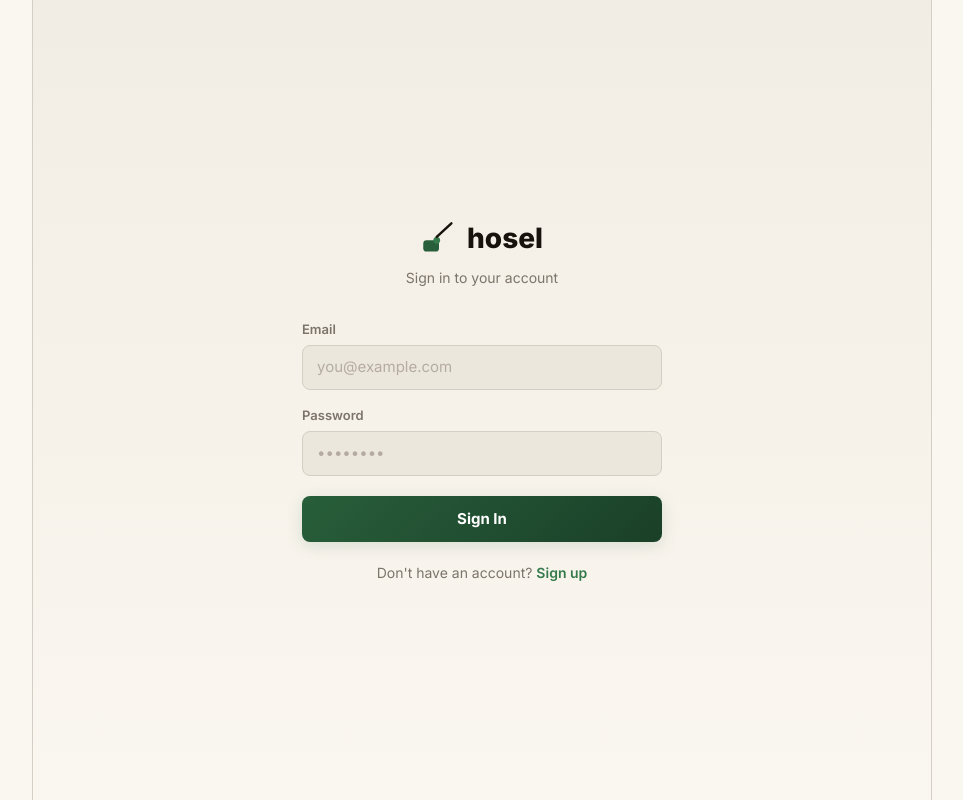
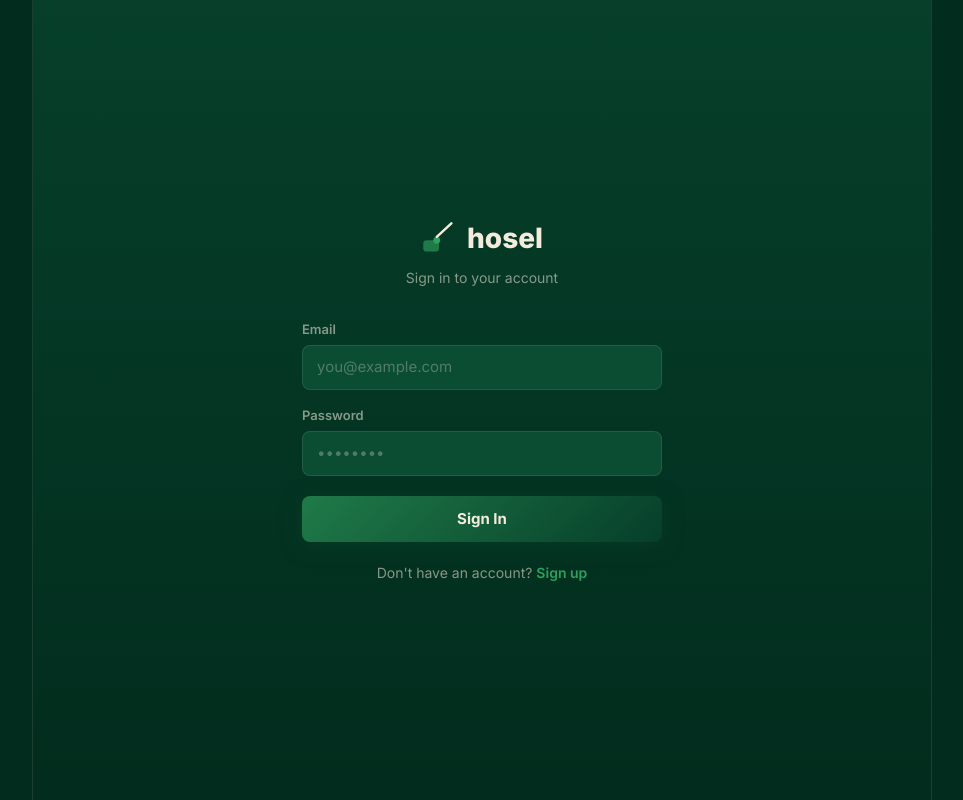
Before and after one commit to rythei/hosel, a Next.js app: page /auth/login in a window 1280 px wide. Shown: the whole page, without its empty margins (158-1121 px from the left). Built offline with nearby package versions, Linux system fonts and the light colour scheme.

Commit message:
Apply brand design system — dark green/ivory/gold palette

```diff
--- a/src/app/globals.css
+++ b/src/app/globals.css
@@ -5,41 +5,41 @@
 @tailwind utilities;
 
 :root {
-  /* Core backgrounds — M2 Clubhouse (light) */
-  --bg:             #faf7f0;
-  --surface:        #f2ede4;
-  --card:           #ece7dc;
-  --card-hover:     #e4dfd3;
-  --border:         #d4cec4;
-  --nav-bg:         rgba(242, 237, 228, 0.85);
+  /* Core backgrounds — Fairway dark */
+  --bg:             #022C1D;
+  --surface:        #063F2A;
+  --card:           #0a4d33;
+  --card-hover:     #0d5a3c;
+  --border:         rgba(244, 235, 221, 0.1);
+  --nav-bg:         rgba(2, 44, 29, 0.92);
 
-  /* Brand greens — deep Augusta forest */
-  --green:          #285e3a;
-  --green-light:    #347a4a;
-  --green-dark:     #1a4028;
+  /* Brand greens — accent/action on dark bg */
+  --green:          #1f7a48;
+  --green-light:    #2ea05f;
+  --green-dark:     #063F2A;
 
-  /* Brown / Token — warm umber */
-  --gold:           #8a6030;
-  --gold-light:     #aa7840;
-  --chip:           #9a6c38;
-  --chip-bg:        #9a6c3818;
+  /* Gold / Token — muted gold accent */
+  --gold:           #B9975B;
+  --gold-light:     #d4af72;
+  --chip:           #B9975B;
+  --chip-bg:        rgba(185, 151, 91, 0.15);
 
-  /* Text hierarchy — dark on light */
-  --text:           #28221c;
-  --text-muted:     #7c746a;
-  --text-dim:       #b4aca2;
-  --cream:          #18120c;
+  /* Text hierarchy — ivory on dark */
+  --text:           #D9C7A3;
+  --text-muted:     rgba(244, 235, 221, 0.55);
+  --text-dim:       rgba(244, 235, 221, 0.3);
+  --cream:          #F4EBDD;
 
   /* Semantic */
-  --red:            #904040;
-  --white:          #ffffff;
+  --red:            #c05858;
+  --white:          #F4EBDD;
 
-  /* Tier colors — muted for light bg */
-  --tier-1:         #8a6030;
-  --tier-2:         #285e3a;
-  --tier-3:         #3c5a80;
-  --tier-4:         #6c4878;
-  --tier-5:         #905048;
+  /* Tier colors — visible on dark bg */
+  --tier-1:         #B9975B;
+  --tier-2:         #2ea05f;
+  --tier-3:         #5b9fd4;
+  --tier-4:         #a87bc5;
+  --tier-5:         #c97060;
 
   /* Spacing */
   --space-1:  4px;
@@ -65,9 +65,9 @@
   --radius-2xl:  12px;
   --radius-full: 9999px;
 
-  /* Shadows — subtle for light mode */
-  --shadow-glow-green: 0 4px 16px rgba(40, 94, 58, 0.15);
-  --shadow-glow-gold:  0 4px 20px rgba(138, 96, 48, 0.15);
+  /* Shadows */
+  --shadow-glow-green: 0 4px 20px rgba(6, 63, 42, 0.6);
+  --shadow-glow-gold:  0 4px 20px rgba(185, 151, 91, 0.25);
 
   /* Type scale */
   --text-xs:   11px;
@@ -95,6 +95,7 @@ body {
   font-family: 'Inter', -apple-system, BlinkMacSystemFont, 'Segoe UI', system-ui, sans-serif;
   font-size: var(--text-base);
   -webkit-font-smoothing: antialiased;
+  color-scheme: dark;
 }
 
 /* App shell */
@@ -213,7 +214,6 @@ body {
   color: var(--cream);
   font-size: var(--text-md);
   outline: none;
-  color-scheme: dark;
   width: 100%;
   transition: border-color 0.15s ease;
   font-family: inherit;
```
